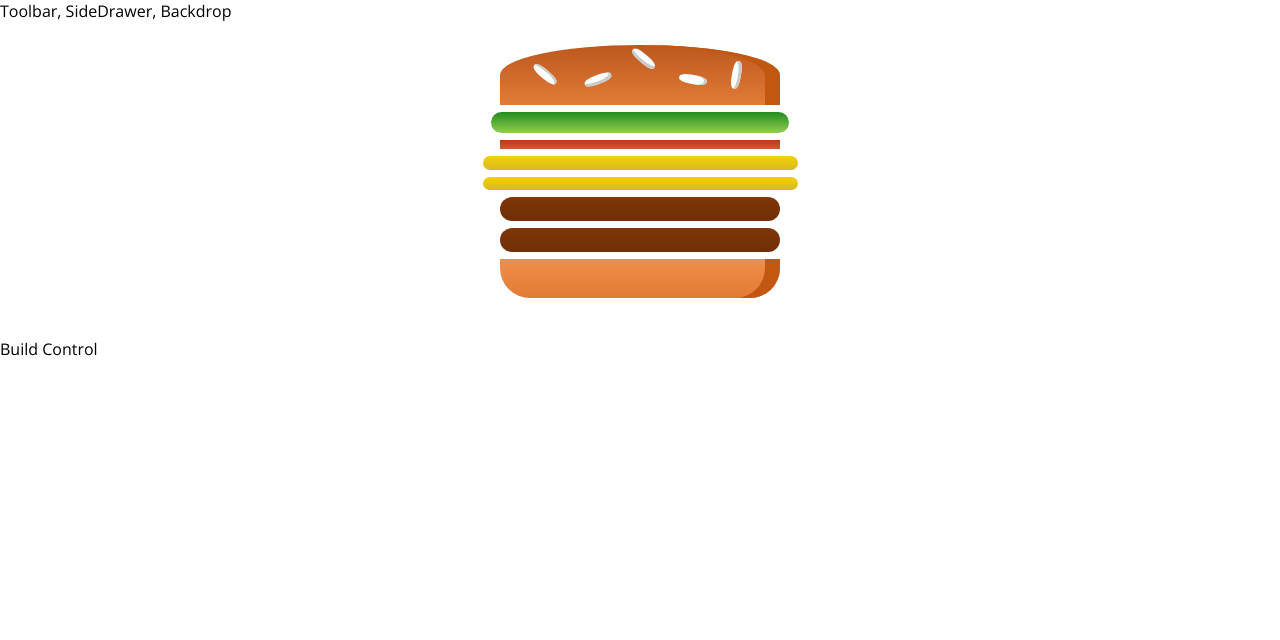
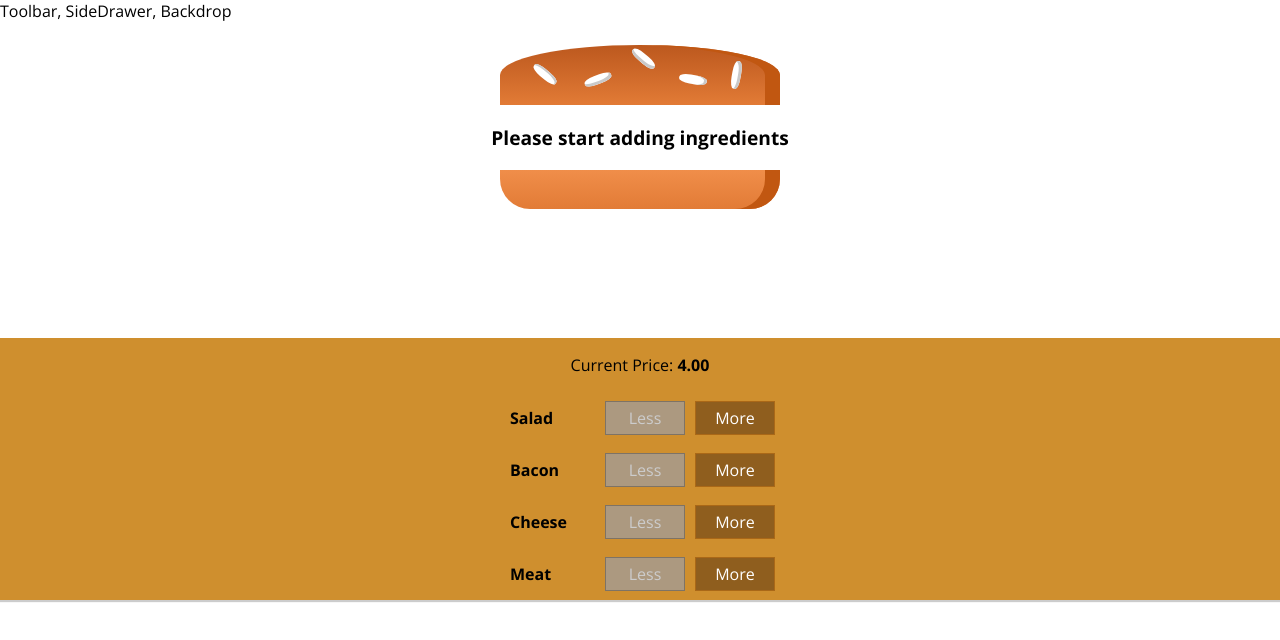
Before and after one commit to shalevamit9/Burger-Builder, a React (Create React App) app: page / in a window 1280 px wide. Shown: the top 640 px of the page. Built offline with nearby package versions, Linux system fonts and the light colour scheme.

Commit message:
added burger build controls and price managment

```diff
--- /dev/null
+++ b/src/components/Burger/BuildControls/BuildControl/BuildControl.js
@@ -0,0 +1,35 @@
+import React from 'react';
+
+import styles from './BuildControl.module.css';
+
+/**
+ * @typedef {Object} BuildControlProps
+ * @property {string} label The label for the build control
+ * @property {() => (type: string) => void} added Method to execute upon More button click
+ * @property {() => (type: string) => void} removed Method to execute upon Less button click
+ * @property {boolean} isDisabled Is the less button disabled or not
+ */
+
+/**
+ *
+ * @param {BuildControlProps} props
+ * @returns
+ */
+const BuildControl = props => (
+    <div className={styles.BuildControl}>
+        <div className={styles.Label}>{props.label}</div>
+        <button
+            className={styles.Less}
+            onClick={props.removed}
+            disabled={props.isDisabled}>
+            Less
+        </button>
+        <button
+            className={styles.More}
+            onClick={props.added}>
+            More
+        </button>
+    </div>
+);
+
+export default BuildControl;
--- /dev/null
+++ b/src/components/Burger/BuildControls/BuildControl/BuildControl.module.css
@@ -0,0 +1,56 @@
+.BuildControl {
+    display: flex;
+    justify-content: space-between;
+    align-items: center;
+    margin: 5px 0;
+}
+
+.BuildControl button {
+    display: block;
+    font: inherit;
+    padding: 5px;
+    margin: 0 5px;
+    width: 80px;
+    border: 1px solid #AA6817;
+    cursor: pointer;
+    outline: none;
+}
+
+.BuildControl button:disabled {
+    background-color: #AC9980;
+    border: 1px solid #7E7365;
+    color: #ccc;
+    cursor: default;
+}
+
+.BuildControl button:hover:disabled {
+    background-color: #AC9980;
+    color: #ccc;
+    cursor: not-allowed;
+}
+
+.Label {
+    padding: 10px;
+    font-weight: bold;
+    width: 80px;
+}
+
+.BuildControl .Less {
+    background-color: #D39952;
+    color: white;
+}
+
+.BuildControl .More {
+    background-color: #8F5E1E;
+    color: white;
+}
+
+.BuildControl .Less:hover, .BuildControl .Less:active {
+    background-color: #DAA972;
+    color: white;
+}
+
+.BuildControl .More:hover,.BuildControl .More:active {
+    background-color: #99703F;
+    color: white;
+}
--- /dev/null
+++ b/src/components/Burger/BuildControls/BuildControls.js
@@ -0,0 +1,48 @@
+import React from 'react';
+
+import BuildControl from './BuildControl/BuildControl';
+import styles from './BuildControls.module.css';
+
+const controls = [
+    { label: 'Salad', type: 'salad' },
+    { label: 'Bacon', type: 'bacon' },
+    { label: 'Cheese', type: 'cheese' },
+    { label: 'Meat', type: 'meat' }
+];
+
+/**
+ * @typedef {Object} Disabled
+ * @property {boolean} salad
+ * @property {boolean} bacon
+ * @property {boolean} cheese
+ * @property {boolean} meat
+ */
+
+/**
+ * @typedef {Object} BuildControlsProps
+ * @property {(type: string) => void} ingredientAdded
+ * @property {(type: string) => void} ingredientRemoved
+ * @property {Disabled} disabled
+ * @property {number} price
+ */
+
+/**
+ *
+ * @param {BuildControlsProps} props
+ * @returns
+ */
+const BuildControls = props => (
+    <div className={styles.BuildControls}>
+        <p>Current Price: <strong>{props.price.toFixed(2)}</strong></p>
+        {controls.map(control => (
+            <BuildControl
+                key={control.label}
+                label={control.label}
+                added={() => props.ingredientAdded(control.type)}
+                removed={() => props.ingredientRemoved(control.type)}
+                isDisabled={props.disabled[control.type]} />
+        ))}
+    </div>
+);
+
+export default BuildControls;
--- /dev/null
+++ b/src/components/Burger/BuildControls/BuildControls.module.css
@@ -0,0 +1,10 @@
+.BuildControls {
+    width: 100%;
+    background-color: #CF8F2E;
+    display: flex;
+    flex-flow: column;
+    align-items: center;
+    box-shadow: 0 2px 1px #ccc;
+    margin: auto;
+    pad: 10px 0;
+}
--- a/src/components/Burger/Burger.js
+++ b/src/components/Burger/Burger.js
@@ -20,12 +20,17 @@ import styles from './Burger.module.css';
  * @param {BurgerProps} props
  */
 const Burger = props => {
-    const transformedIngredients = Object.keys(props.ingredients)
+    let transformedIngredients = Object.keys(props.ingredients)
         .map(ingredientKey => {
             return [...Array(props.ingredients[ingredientKey])].map((_, index) => {
                 return <BurgerIngredient key={ingredientKey + index} type={ingredientKey} />;
             });
-        });
+        })
+        .reduce((arr, element) => arr.concat(element), []);
+
+    if (transformedIngredients.length === 0) {
+        transformedIngredients = <p>Please start adding ingredients</p>
+    }
 
     return (
         <div className={styles.Burger}>
--- a/src/containers/BurgerBuilder/BurgerBuilder.js
+++ b/src/containers/BurgerBuilder/BurgerBuilder.js
@@ -2,22 +2,75 @@ import React, { Component } from 'react';
 
 import Aux from '../../hoc/Auxiliary';
 import Burger from '../../components/Burger/Burger';
+import BuildControls from '../../components/Burger/BuildControls/BuildControls';
+
+const INGREDIENTS_PRICE = {
+    salad: 0.5,
+    cheese: 0.4,
+    meat: 1.3,
+    bacon: 0.7
+};
 
 class BurgerBuilder extends Component {
     state = {
         ingredients: {
-            salad: 1,
-            bacon: 1,
-            cheese: 2,
-            meat: 2
+            salad: 0,
+            bacon: 0,
+            cheese: 0,
+            meat: 0
+        },
+        totalPrice: 4
+    };
+
+    /**
+     *
+     * @param {string} type The type of the ingredient to add
+     */
+    handleAddIngredient = type => {
+        const updatedIngredients = { ...this.state.ingredients };
+        updatedIngredients[type]++;
+
+        const updatedTotalPrice = this.state.totalPrice + INGREDIENTS_PRICE[type];
+
+        this.setState({
+            ingredients: updatedIngredients,
+            totalPrice: updatedTotalPrice
+        });
+    }
+
+    /**
+     *
+     * @param {string} type The type of the ingredient to remove
+     */
+    handleRemoveIngredient = type => {
+        const oldAmount = this.state.ingredients[type]
+        if (oldAmount > 0) {
+            const updatedIngredients = { ...this.state.ingredients };
+            updatedIngredients[type]--;
+
+            const updatedTotalPrice = this.state.totalPrice - INGREDIENTS_PRICE[type];
+
+            this.setState({
+                ingredients: updatedIngredients,
+                totalPrice: updatedTotalPrice
+            });
         }
     }
 
     render() {
+        // {salad: true|false, meat: true|false, ...}
+        const disabledInfo = { ...this.state.ingredients };
+        for (let key in disabledInfo) {
+            disabledInfo[key] = disabledInfo[key] === 0;
+        }
+
         return (
             <Aux>
                 <Burger ingredients={this.state.ingredients} />
-                <div>Build Control</div>
+                <BuildControls
+                    ingredientAdded={this.handleAddIngredient}
+                    ingredientRemoved={this.handleRemoveIngredient}
+                    disabled={disabledInfo} price={this.state.totalPrice} />
             </Aux>
         );
     }
```
